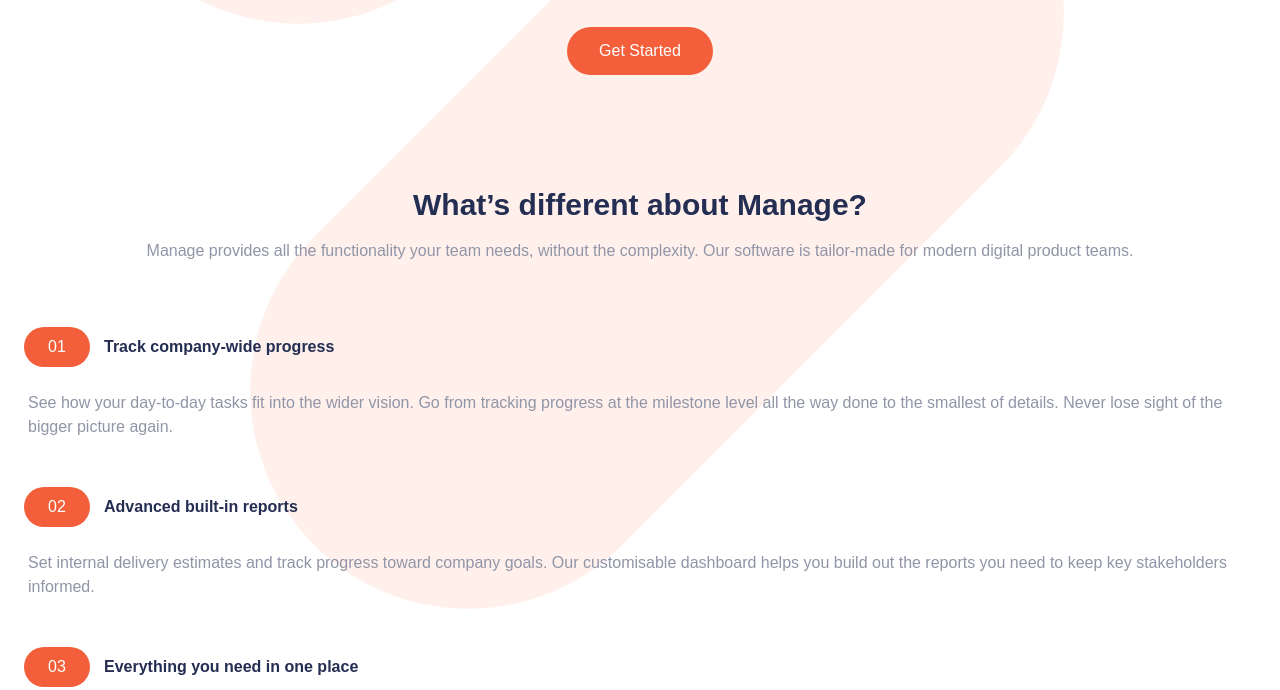
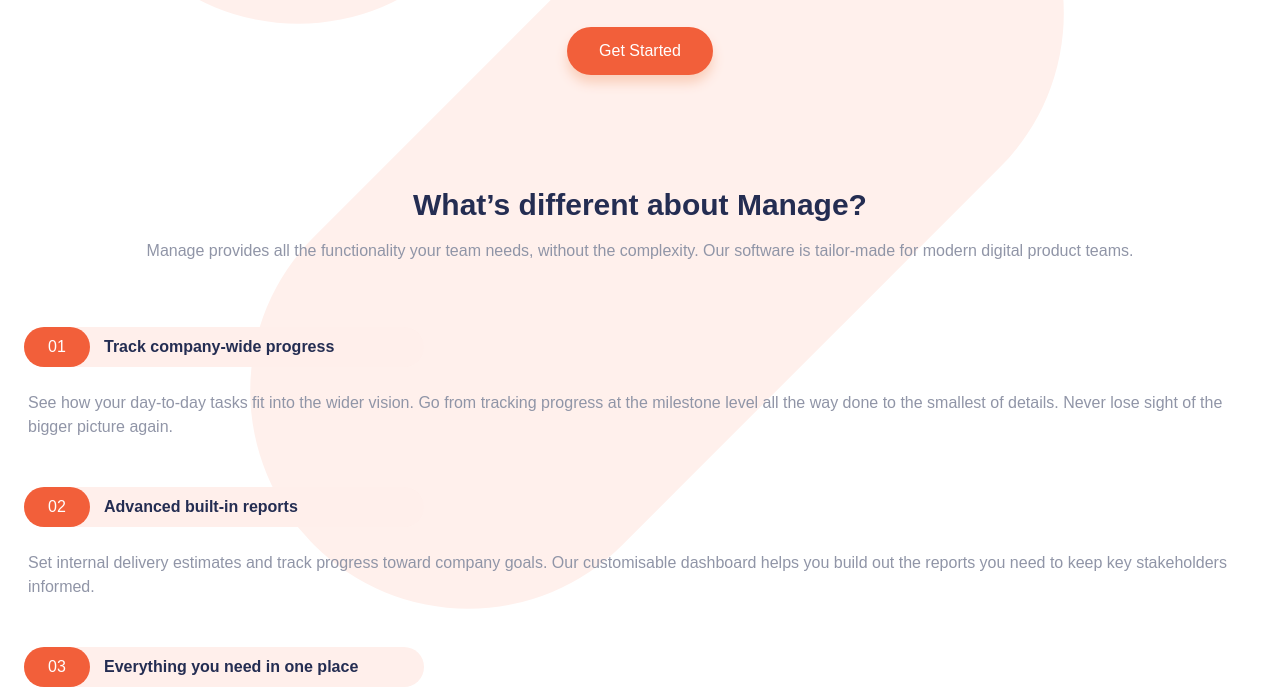
Before and after one commit to anas283/manage-landing-page-master, a plain HTML site: page index.html in a window 1280 px wide. Shown: the part 730-1420 px from the top of the page. Drawn offline with nearby package versions, Linux system fonts and the light colour scheme; a web font is replaced by a local one.

Commit message:
Box shadow

```diff
--- a/index.css
+++ b/index.css
@@ -53,3 +53,11 @@
     margin-top: 120px;
     margin-left: -275px;
 }
+
+.w-full {
+    width: 400px;
+}
+
+.shadow-red {
+    box-shadow: rgb(250, 207, 187) 0px 8px 12px;
+}
--- a/index.html
+++ b/index.html
@@ -41,7 +41,7 @@
 				tasks while keeping the larger team goals in view.</p>
 
 				<div class="flex justify-center">
-					<button class="mt-8 font-medium bright-red text-white px-8 py-3 rounded-full">Get Started</button>
+					<button class="mt-8 font-medium bright-red text-white px-8 py-3 rounded-full shadow-red">Get Started</button>
 				</div>
 			</div>
 		</div>
@@ -60,7 +60,7 @@
 		<div class="mt-16 pl-6">
 			<div class="flex flex-row">
 				<div>
-					<span class="dark-blue text-md font-bold pl-20 py-2 absolute">
+					<span class="w-full dark-blue pale-red text-md font-bold pl-20 py-2 rounded-full absolute">
 						Track company-wide progress
 					</span>
 				</div>
@@ -83,7 +83,7 @@
 		<div class="mt-12 pl-6">
 			<div class="flex flex-row">
 				<div>
-					<span class="dark-blue text-md font-bold pl-20 py-2 absolute">
+					<span class="w-full dark-blue pale-red text-md font-bold pl-20 py-2 rounded-full absolute">
 						Advanced built-in reports
 					</span>
 				</div>
@@ -106,7 +106,7 @@
 		<div class="mt-12 pl-6">
 			<div class="flex flex-row">
 				<div>
-					<span class="dark-blue text-md font-bold pl-20 py-2 absolute">
+					<span class="w-full dark-blue pale-red text-md font-bold pl-20 py-2 rounded-full absolute">
 						Everything you need in one place
 					</span>
 				</div>
@@ -141,7 +141,7 @@
 		</div>
 
 		<div class="flex justify-center">
-			<button class="mt-8 font-medium bright-red text-white px-8 py-3 rounded-full">Get Started</button>
+			<button class="mt-8 font-medium bright-red text-white px-8 py-3 rounded-full shadow-red">Get Started</button>
 		</div>
 
 
@@ -153,7 +153,7 @@
 			</h1>
 
 			<div class="flex justify-center">
-				<button class="mt-10 font-bold bg-white text-red px-8 py-3 rounded-full">Get Started</button>
+				<button class="mt-10 font-bold bg-white text-red px-8 py-3 rounded-full shadow-lg">Get Started</button>
 			</div>
 		</div>
 
```
